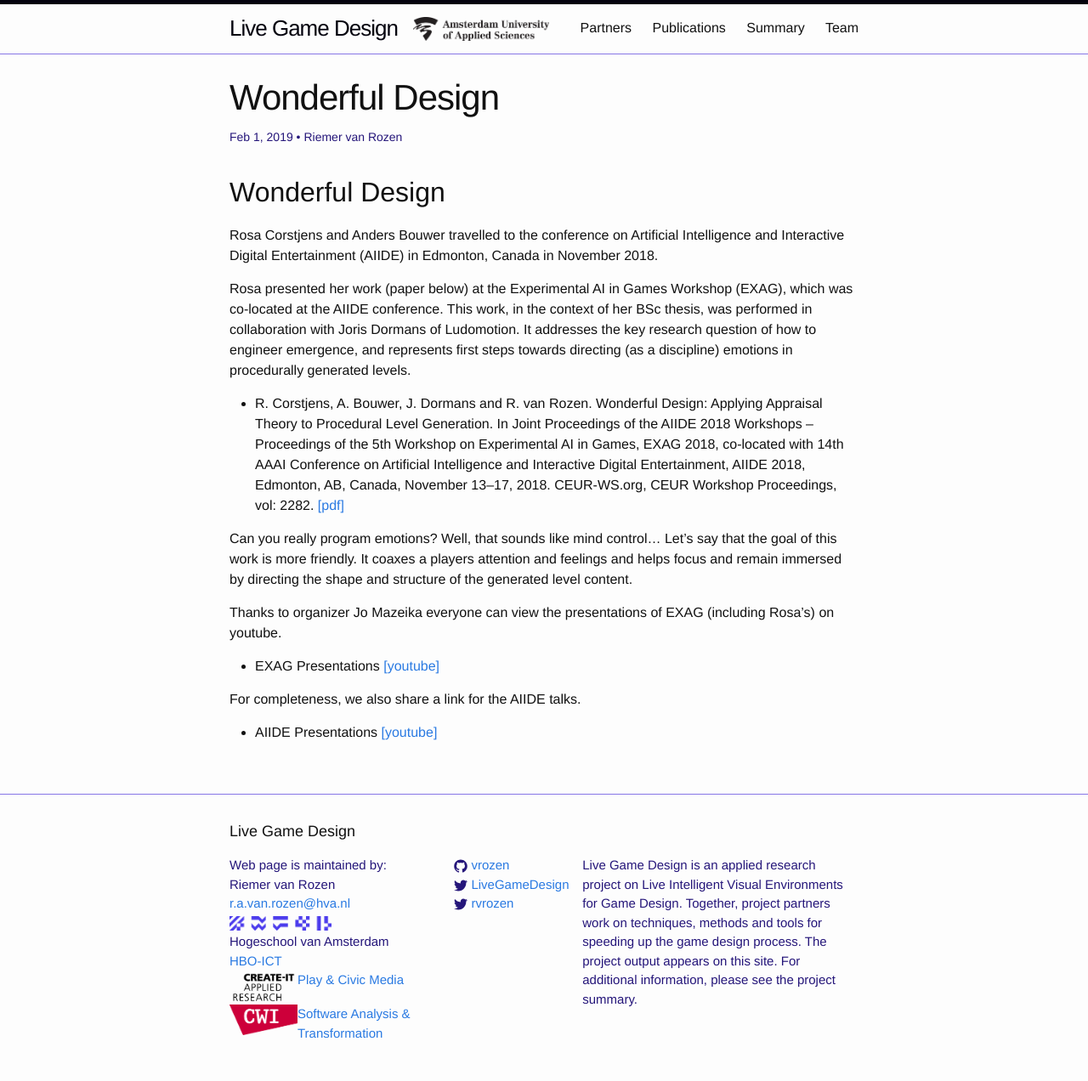
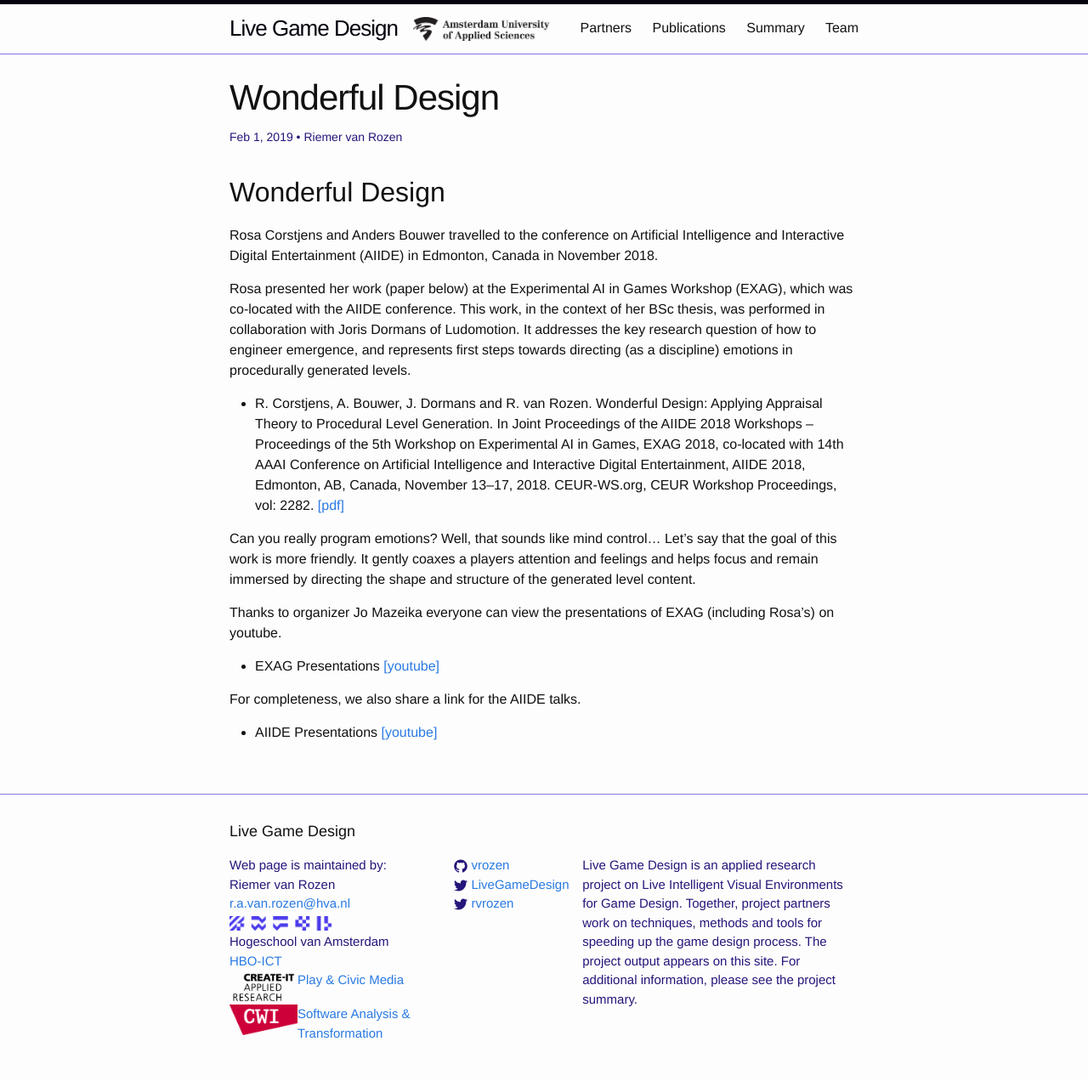
Before and after one commit to LiveGameDesign/LiveGameDesign.github.io, a Jekyll site: the page built from _posts/2019-01-02-Wonderful-Design.md, in a window 1280 px wide. Shown: the whole page at 85% size. Built offline with Jekyll 4.4.1, drawn with Linux system fonts in a browser that asks for light colours.

```diff
--- a/_posts/2019-01-02-Wonderful-Design.md
+++ b/_posts/2019-01-02-Wonderful-Design.md
@@ -8,7 +8,7 @@
 ## Wonderful Design
 Rosa Corstjens and Anders Bouwer travelled to the conference on Artificial Intelligence and Interactive Digital Entertainment (AIIDE) in Edmonton, Canada in November 2018.
 
-Rosa presented her work (paper below) at the Experimental AI in Games Workshop (EXAG), which was co-located at the AIIDE conference.
+Rosa presented her work (paper below) at the Experimental AI in Games Workshop (EXAG), which was co-located with the AIIDE conference.
 This work, in the context of her BSc thesis, was performed in collaboration with Joris Dormans of Ludomotion.
 It addresses the key research question of how to engineer emergence, and represents first steps towards directing (as a discipline) emotions in procedurally generated levels.
 
@@ -16,7 +16,7 @@
 
 Can you really program emotions?
 Well, that sounds like mind control...
-Let's say that the goal of this work is more friendly. It coaxes a players attention and feelings and helps focus and remain immersed by directing the shape and structure of the generated level content.
+Let's say that the goal of this work is more friendly. It gently coaxes a players attention and feelings and helps focus and remain immersed by directing the shape and structure of the generated level content.
 
 Thanks to organizer Jo Mazeika everyone can view the presentations of EXAG (including Rosa's) on youtube.
 
```
